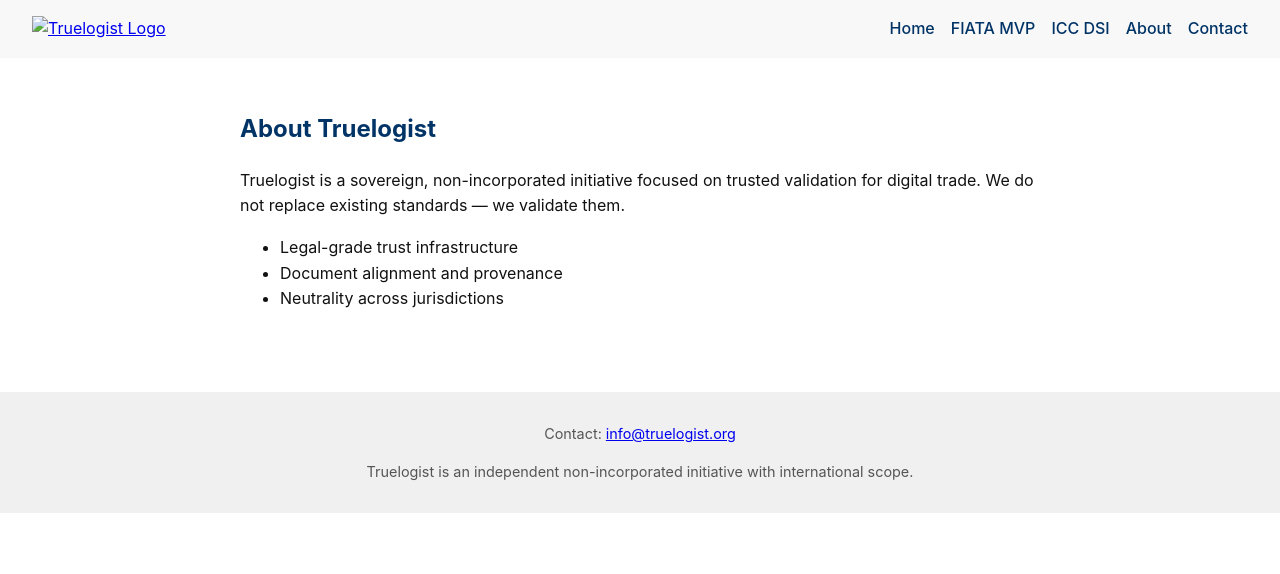
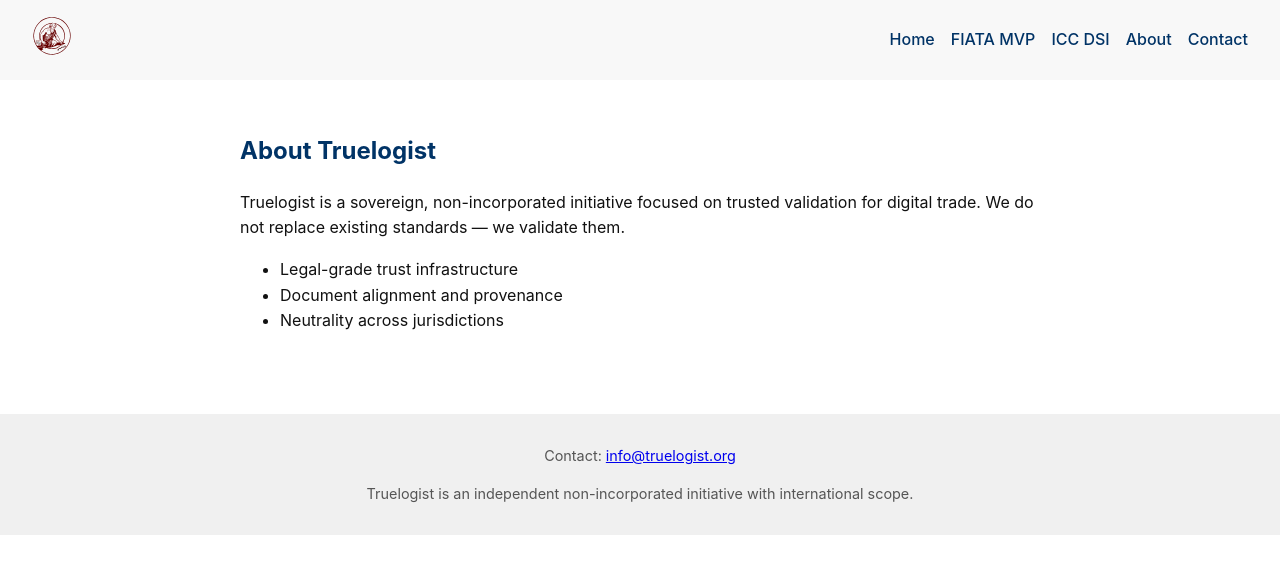
Before and after one commit to AndreyBalandin-Git/truelogist-org, a plain HTML site: page about.html in a window 1280 px wide. Drawn offline with Linux system fonts and the light colour scheme.

Commit message:
Update about.html

```diff
--- a/about.html
+++ b/about.html
@@ -11,7 +11,7 @@
 <body>
   <header>
     <a href="./index.html">
-      <img src="./logo.svg" alt="Truelogist Logo" class="logo" />
+      <img src="./TL-logo.svg" alt="Truelogist Logo" class="logo" />
     </a>
     <nav>
       <ul>
```
